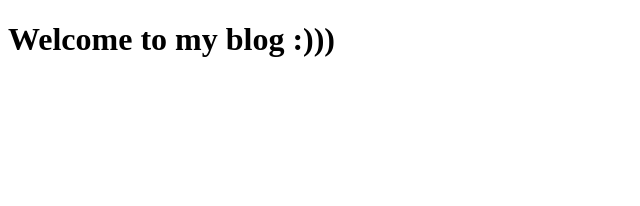
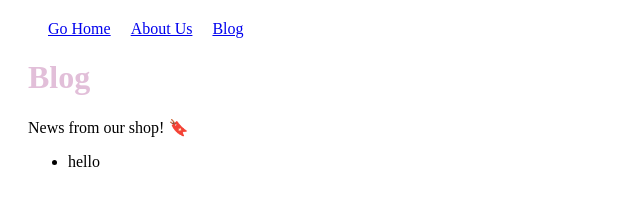
Before and after one commit to cosmospluism/gatsby-dev-stickers, a Gatsby site: page /blog in a window 1280 px wide. Shown: the whole page, without its empty margins (0-640 px from the left). Built offline with nearby package versions, Linux system fonts and the light colour scheme; Gatsby itself is replaced by a stand-in of ours.

Commit message:
Doing GraphQL part

```diff
--- a/gatsby-config.ts
+++ b/gatsby-config.ts
@@ -1,15 +1,23 @@
-import type { GatsbyConfig } from "gatsby"
+import type { GatsbyConfig } from "gatsby";
 
 const config: GatsbyConfig = {
   siteMetadata: {
     title: `DevStickers`,
     siteUrl: `https://www.yourdomain.tld`,
+    description: "Buy the best stickers",
   },
   // More easily incorporate content into your pages through automatic TypeScript type generation and better GraphQL IntelliSense.
   // If you use VSCode you can also use the GraphQL plugin
   // Learn more at: https://gatsby.dev/graphql-typegen
   graphqlTypegen: true,
-  plugins: [],
-}
+  plugins: [
+    {
+      resolve: `gatsby-source-filesystem`,
+      options: {
+        path: `${__dirname}/blog-posts`,
+      },
+    },
+  ],
+};
 
-export default config
+export default config;
--- a/package.json
+++ b/package.json
@@ -17,6 +17,7 @@
   },
   "dependencies": {
     "gatsby": "^5.13.5",
+    "gatsby-source-filesystem": "^5.13.1",
     "react": "^18.2.0",
     "react-dom": "^18.2.0"
   },
--- /dev/null
+++ b/src/components/Layout.tsx
@@ -0,0 +1,40 @@
+import React from "react";
+import { Link } from "gatsby";
+
+interface ILayoutProps {
+  children: any;
+  title: string;
+}
+
+export default function Layout({ children, title }: ILayoutProps) {
+  return (
+    <div style={{ marginLeft: 20 }}>
+      <nav>
+        <ul
+          style={{
+            all: "unset",
+            display: "flex",
+            flexDirection: "row",
+            gap: "20px",
+            listStyle: "none",
+            margin: 20,
+          }}
+        >
+          <li>
+            <Link to="/">Go Home</Link>
+          </li>
+          <li>
+            <Link to="/about-us">About Us</Link>
+          </li>
+          <li>
+            <Link to="/blog">Blog</Link>
+          </li>
+        </ul>
+      </nav>
+      <main>
+        <h1 style={{ color: "#E2BFD9" }}>{title}</h1>
+        {children}
+      </main>
+    </div>
+  );
+}
--- /dev/null
+++ b/src/pages/Seo.tsx
@@ -0,0 +1,25 @@
+import { graphql, useStaticQuery } from "gatsby";
+import React from "react";
+
+interface ISeoProps {
+  pageTitle: string;
+}
+
+export default function Seo({ pageTitle }: ISeoProps) {
+  const data = useStaticQuery<Queries.SeoDataQuery>(graphql`
+    query SeoData {
+      site {
+        siteMetadata {
+          title
+        }
+      }
+    }
+  `);
+  return (
+    <title>
+      {pageTitle
+        ? `${data.site?.siteMetadata?.title} | ${pageTitle}`
+        : `${data.site?.siteMetadata?.title}`}
+    </title>
+  );
+}
--- a/src/pages/blog.tsx
+++ b/src/pages/blog.tsx
@@ -1,7 +1,29 @@
 import React from "react";
+import Layout from "../components/Layout";
+import Seo from "./Seo";
+import { graphql, PageProps } from "gatsby";
 
-function Blog() {
-  return <h1>Welcome to my blog :)))</h1>;
+export default function Blog({ data }: PageProps<Queries.BlogTitlesQuery>) {
+  return (
+    <Layout title="Blog">
+      <p>News from our shop! 🔖</p>
+      <ul>
+        {data.allFile.nodes.map((file, index) => (
+          <li key={index}>{file.name}</li>
+        ))}
+      </ul>
+    </Layout>
+  );
 }
 
-export default Blog;
+export const query = graphql`
+  query BlogTitles {
+    allFile {
+      nodes {
+        name
+      }
+    }
+  }
+`;
+
+export const Head = () => <Seo pageTitle="Blog" />;
```
Also changed, not shown: src/pages/about-us.tsx (added, +13 -0 lines), src/pages/index.tsx (+10 -6 lines), blog-posts/hello.md (added), 1 other file.
